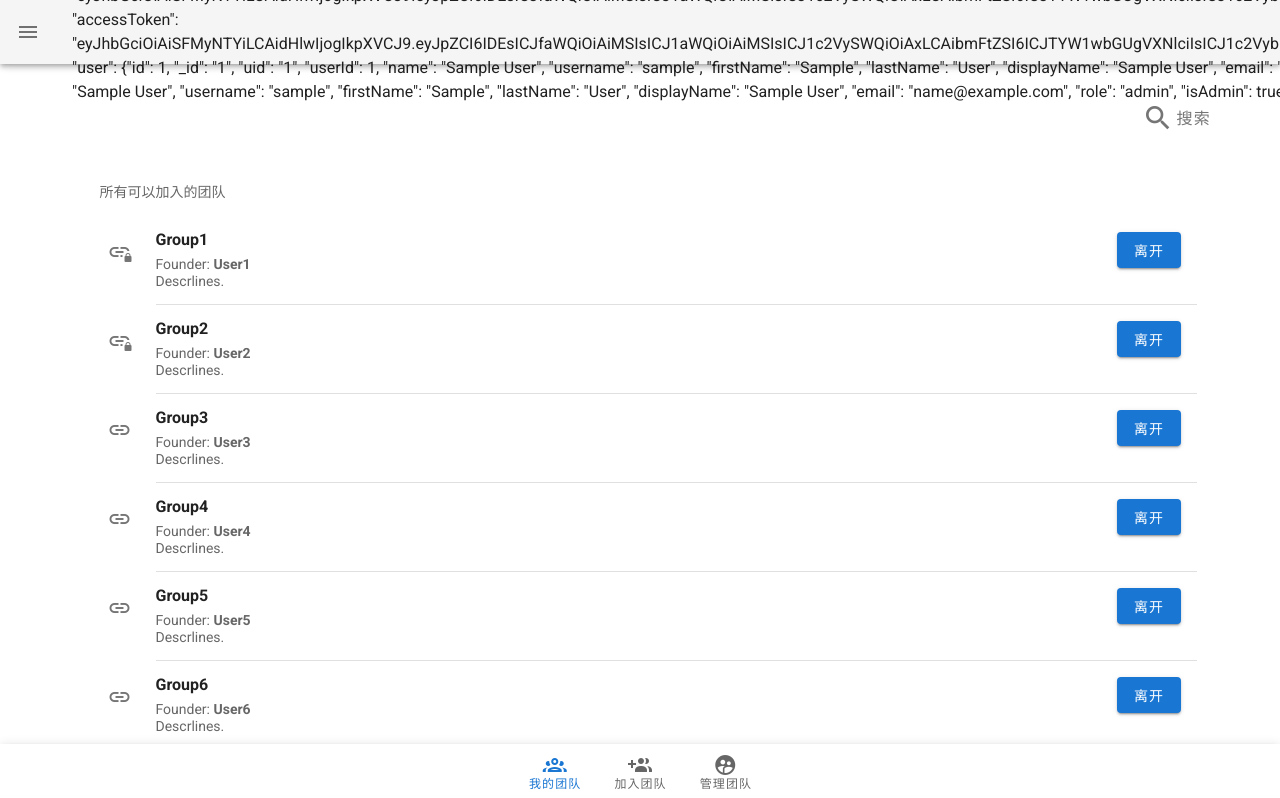
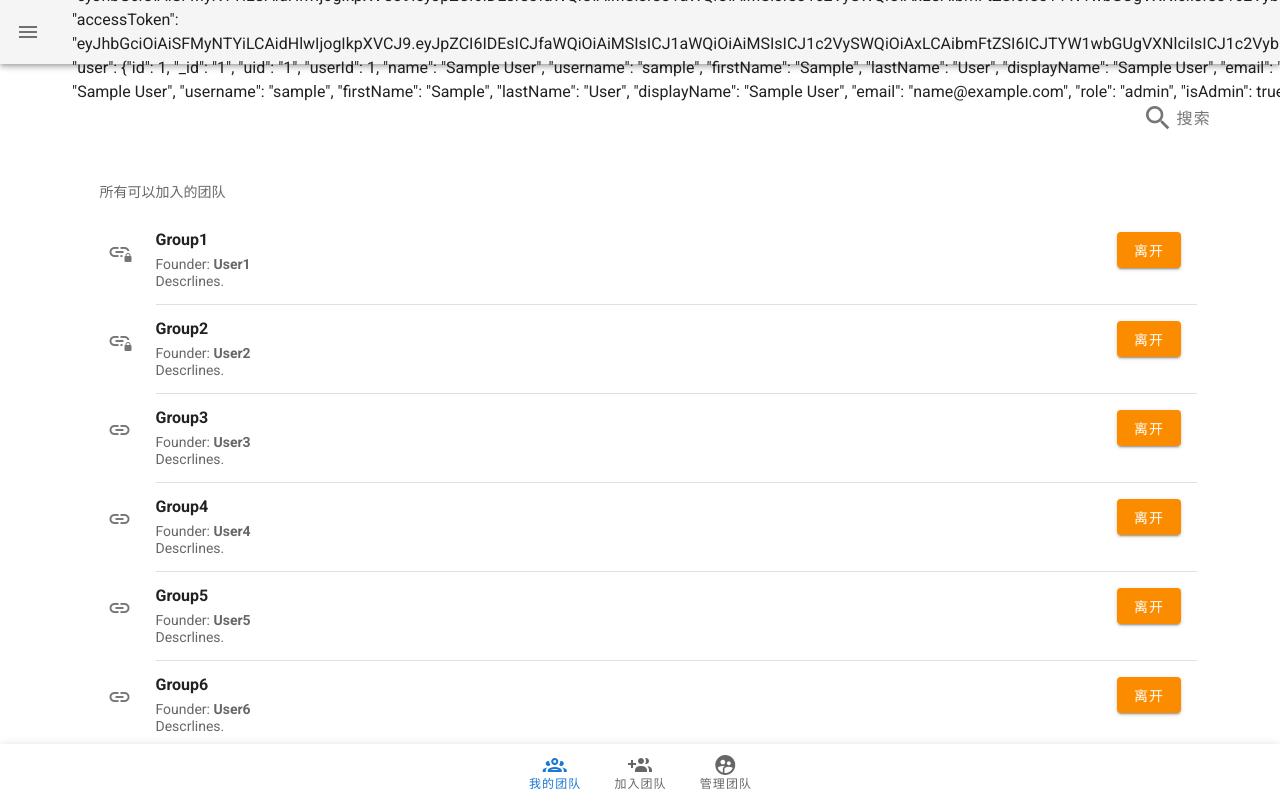
Before and after one commit to zhangyitonggg/ASEPT, a Vue app in the folder frontend_by_aostl/: page /groups in a window 1280 px wide. Shown: the top 798 px of the page. Built offline with nearby package versions, Linux system fonts and the light colour scheme; sample sign-in values are in the browser's storage.

Commit message:
修改我的团队按钮颜色

```diff
--- a/frontend_by_aostl/src/components/MyGroups.vue
+++ b/frontend_by_aostl/src/components/MyGroups.vue
@@ -41,7 +41,7 @@
                 </v-list-item-content>
                 <v-list-item-action>
                   <v-btn
-                    color="primary"
+                    color="warning"
                     @click="leave(item)"
                   > 离开 </v-btn>
                 </v-list-item-action>
```
